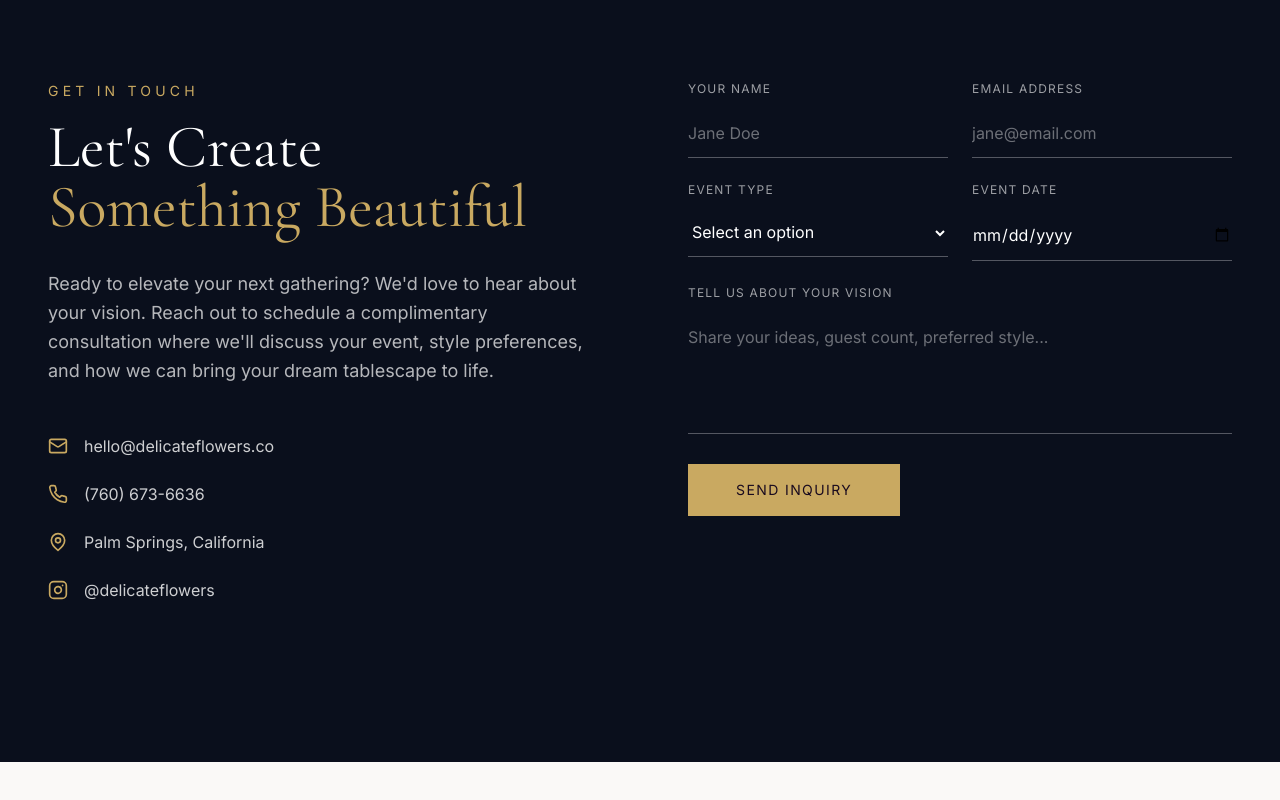
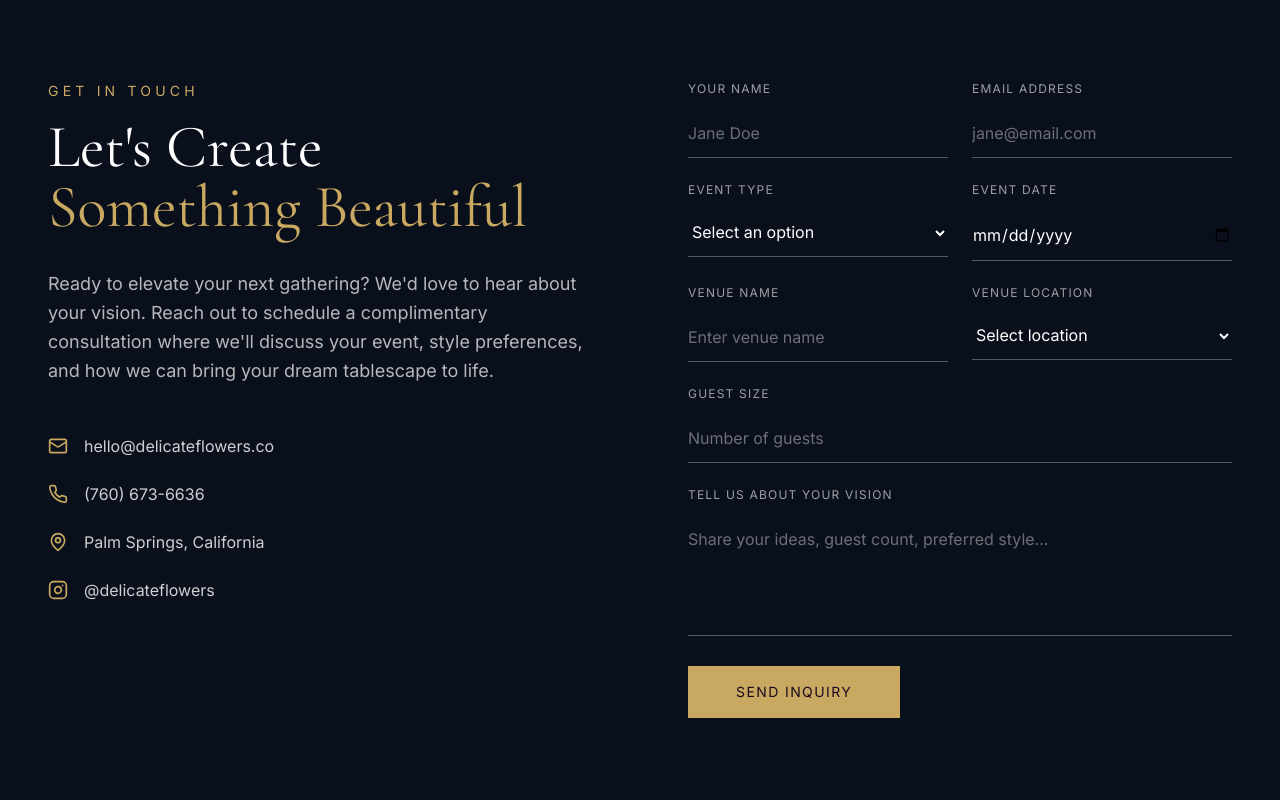
Before and after one commit to Simcol2/delicate, a Next.js app: page / in a window 1280 px wide. Shown: the part 4384-5184 px from the top of the page. Before the commit the page ends 5146 px from the top, so only its background shows below. Built offline with nearby package versions, Linux system fonts and the light colour scheme.

Commit message:
Add venue name, venue location dropdown, and guest size to contact form

```diff
--- a/app/api/contact/route.ts
+++ b/app/api/contact/route.ts
@@ -10,7 +10,7 @@ const TO_EMAIL = 'hello@delicateflowers.co';
 export async function POST(request: Request) {
   try {
     const body = await request.json();
-    const { name, email, eventType, date, message } = body;
+    const { name, email, eventType, date, venueName, venueLocation, guestSize, message } = body;
 
     // Validate required fields
     if (!name || !email || !message) {
@@ -38,6 +38,9 @@ export async function POST(request: Request) {
             <p><strong>Email:</strong> ${email}</p>
             <p><strong>Event Type:</strong> ${eventType || 'Not specified'}</p>
             <p><strong>Event Date:</strong> ${date || 'Not specified'}</p>
+            <p><strong>Venue Name:</strong> ${venueName || 'Not specified'}</p>
+            <p><strong>Venue Location:</strong> ${venueLocation || 'Not specified'}</p>
+            <p><strong>Guest Size:</strong> ${guestSize || 'Not specified'}</p>
             <p><strong>Message:</strong></p>
             <p>${message.replace(/\n/g, '<br>')}</p>
           `,
@@ -66,6 +69,9 @@ export async function POST(request: Request) {
       email,
       eventType,
       date,
+      venueName,
+      venueLocation,
+      guestSize,
       message,
       to: TO_EMAIL,
     });
--- a/components/sections/Contact.tsx
+++ b/components/sections/Contact.tsx
@@ -15,6 +15,9 @@ export default function Contact() {
     email: '',
     eventType: '',
     date: '',
+    venueName: '',
+    venueLocation: '',
+    guestSize: '',
     message: '',
   })
   const [isSubmitting, setIsSubmitting] = useState(false)
@@ -67,6 +70,9 @@ export default function Contact() {
           email: '',
           eventType: '',
           date: '',
+          venueName: '',
+          venueLocation: '',
+          guestSize: '',
           message: '',
         })
       } else {
@@ -190,6 +196,50 @@ export default function Contact() {
               </div>
             </div>
 
+            <div className="grid sm:grid-cols-2 gap-6">
+              <div>
+                <label className="block text-white/60 text-xs tracking-widest uppercase font-sans mb-3">
+                  Venue Name
+                </label>
+                <input
+                  type="text"
+                  value={formData.venueName}
+                  onChange={(e) => setFormData({ ...formData, venueName: e.target.value })}
+                  className="w-full bg-transparent border-b border-white/30 py-3 text-white font-sans focus:border-[var(--gold-antique)] focus:outline-none transition-colors placeholder:text-white/40"
+                  placeholder="Enter venue name"
+                />
+              </div>
+              <div>
+                <label className="block text-white/60 text-xs tracking-widest uppercase font-sans mb-3">
+                  Venue Location
+                </label>
+                <select
+                  value={formData.venueLocation}
+                  onChange={(e) => setFormData({ ...formData, venueLocation: e.target.value })}
+                  className="w-full bg-transparent border-b border-white/30 py-3 text-white font-sans focus:border-[var(--gold-antique)] focus:outline-none transition-colors"
+                >
+                  <option value="" className="bg-[var(--navy-midnight)]">Select location</option>
+                  <option value="palm-springs" className="bg-[var(--navy-midnight)]">Palm Springs</option>
+                  <option value="palm-desert" className="bg-[var(--navy-midnight)]">Palm Desert</option>
+                  <option value="coachella-valley" className="bg-[var(--navy-midnight)]">Coachella Valley</option>
+                  <option value="rancho-mirage" className="bg-[var(--navy-midnight)]">Rancho Mirage</option>
+                </select>
+              </div>
+            </div>
+
+            <div>
+              <label className="block text-white/60 text-xs tracking-widest uppercase font-sans mb-3">
+                Guest Size
+              </label>
+              <input
+                type="text"
+                value={formData.guestSize}
+                onChange={(e) => setFormData({ ...formData, guestSize: e.target.value })}
+                className="w-full bg-transparent border-b border-white/30 py-3 text-white font-sans focus:border-[var(--gold-antique)] focus:outline-none transition-colors placeholder:text-white/40"
+                placeholder="Number of guests"
+              />
+            </div>
+
             <div>
               <label className="block text-white/60 text-xs tracking-widest uppercase font-sans mb-3">
                 Tell Us About Your Vision
```
